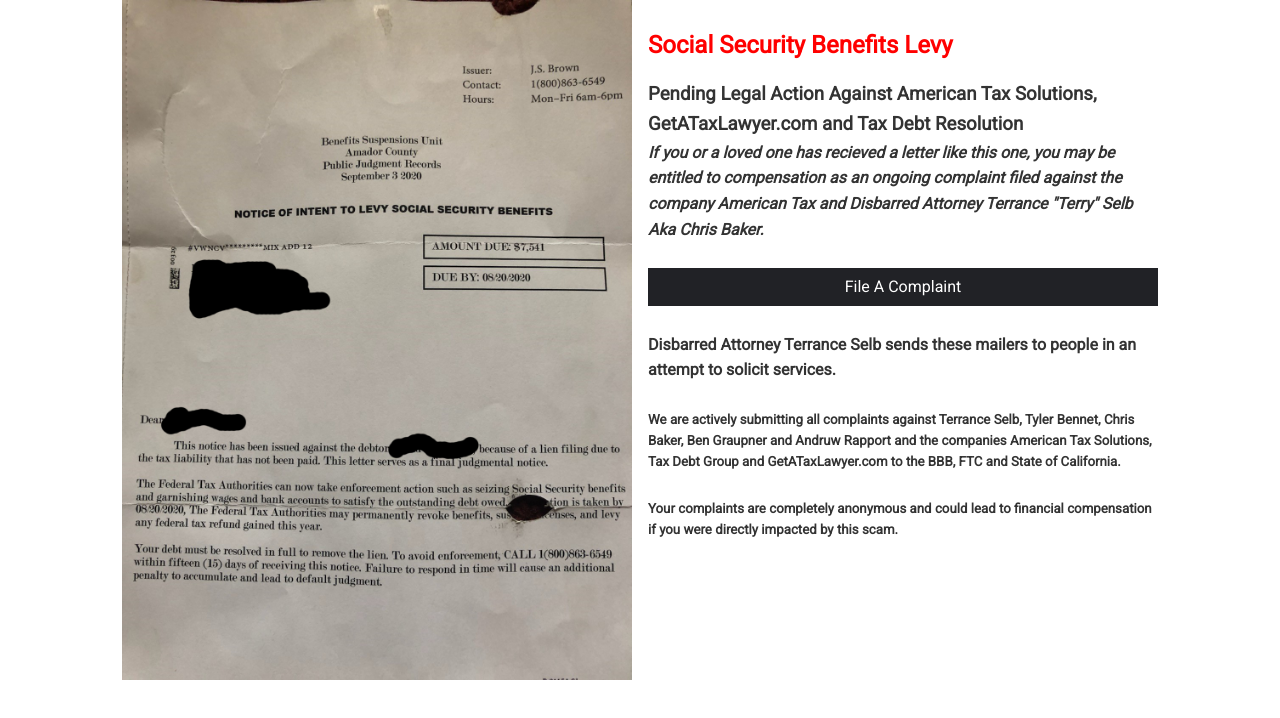
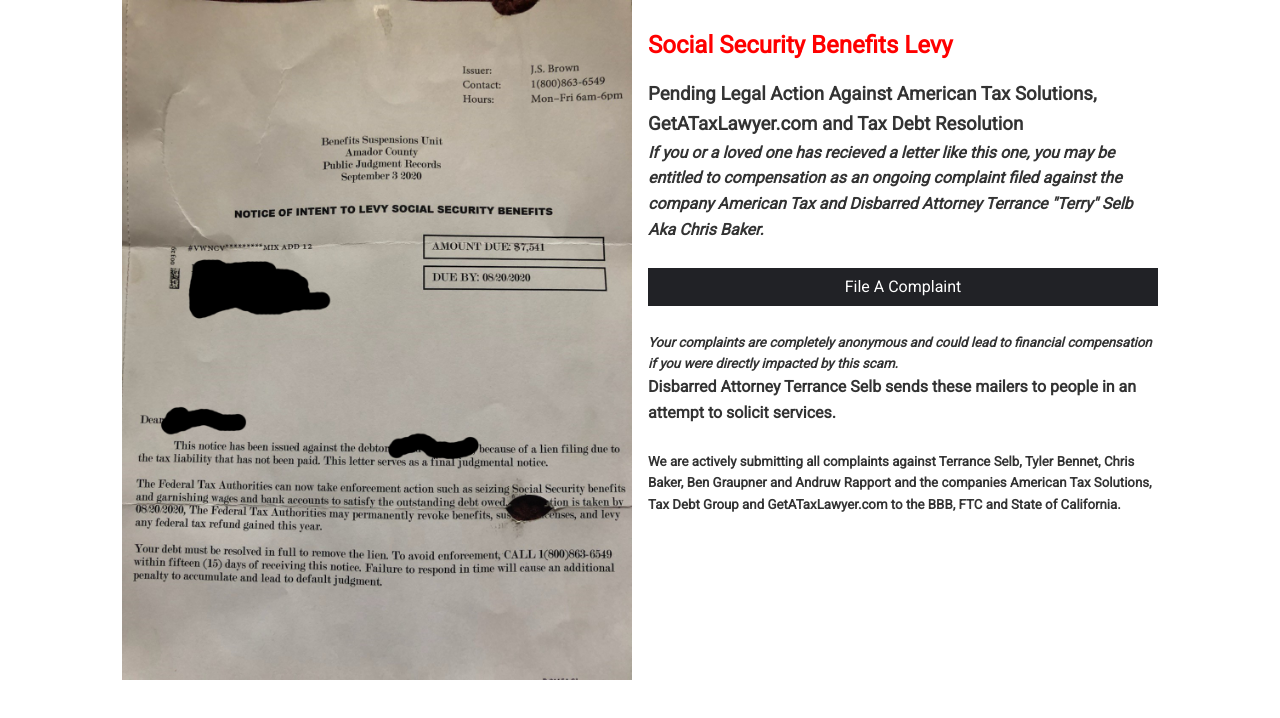
Before and after one commit to mickeygray/let2, a React (Create React App) app: page / in a window 1280 px wide. Shown: the top 718 px of the page. Built offline with nearby package versions, Linux system fonts and the light colour scheme.

Commit message:
first commit

```diff
--- a/src/components/SSI.js
+++ b/src/components/SSI.js
@@ -52,6 +52,12 @@
             File A Complaint
           </button>
           <br />
+          <h5>
+            <i>
+              Your complaints are completely anonymous and could lead to
+              financial compensation if you were directly impacted by this scam.
+            </i>
+          </h5>
           <ul>
             <li>
               <h4>
@@ -69,11 +75,6 @@
               </h5>
             </li>
           </ul>
-          <br />
-          <h5>
-            Your complaints are completely anonymous and could lead to financial
-            compensation if you were directly impacted by this scam.
-          </h5>
         </div>
       </div>
     </div>
```
